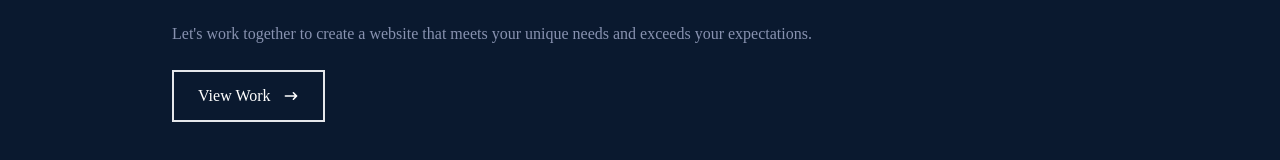
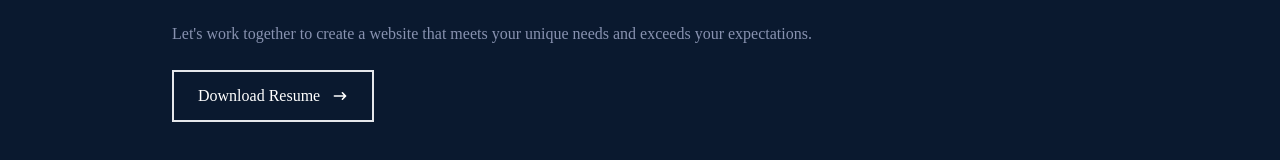
Before and after one commit to yogi-88/React-portfolio, a React (Create React App) app in the folder my-portfolio/: page / in a window 1280 px wide. Shown: the part 512-672 px from the top of the page. Built offline with nearby package versions, Linux system fonts and the light colour scheme.

Commit message:
Changed view work button to download resume on home page

```diff
--- a/my-portfolio/src/pages/Home.jsx
+++ b/my-portfolio/src/pages/Home.jsx
@@ -20,7 +20,7 @@ const Home = () => {
               <p className='text-[#8892b0] py-4 max-w-[700px]'>Let's work together to create a website that meets your unique needs and exceeds your expectations.</p>
               <div>
                   <button className='text-white border-2 px-6 py-3 my-2 flex items-center hover:bg-pink-600 hover:border-pink-600'>
-                      View Work
+                      Download Resume
                       <span className='hover:rotate-90 duration-300'>
                           <HiArrowNarrowRight className='ml-3' />
 
```
